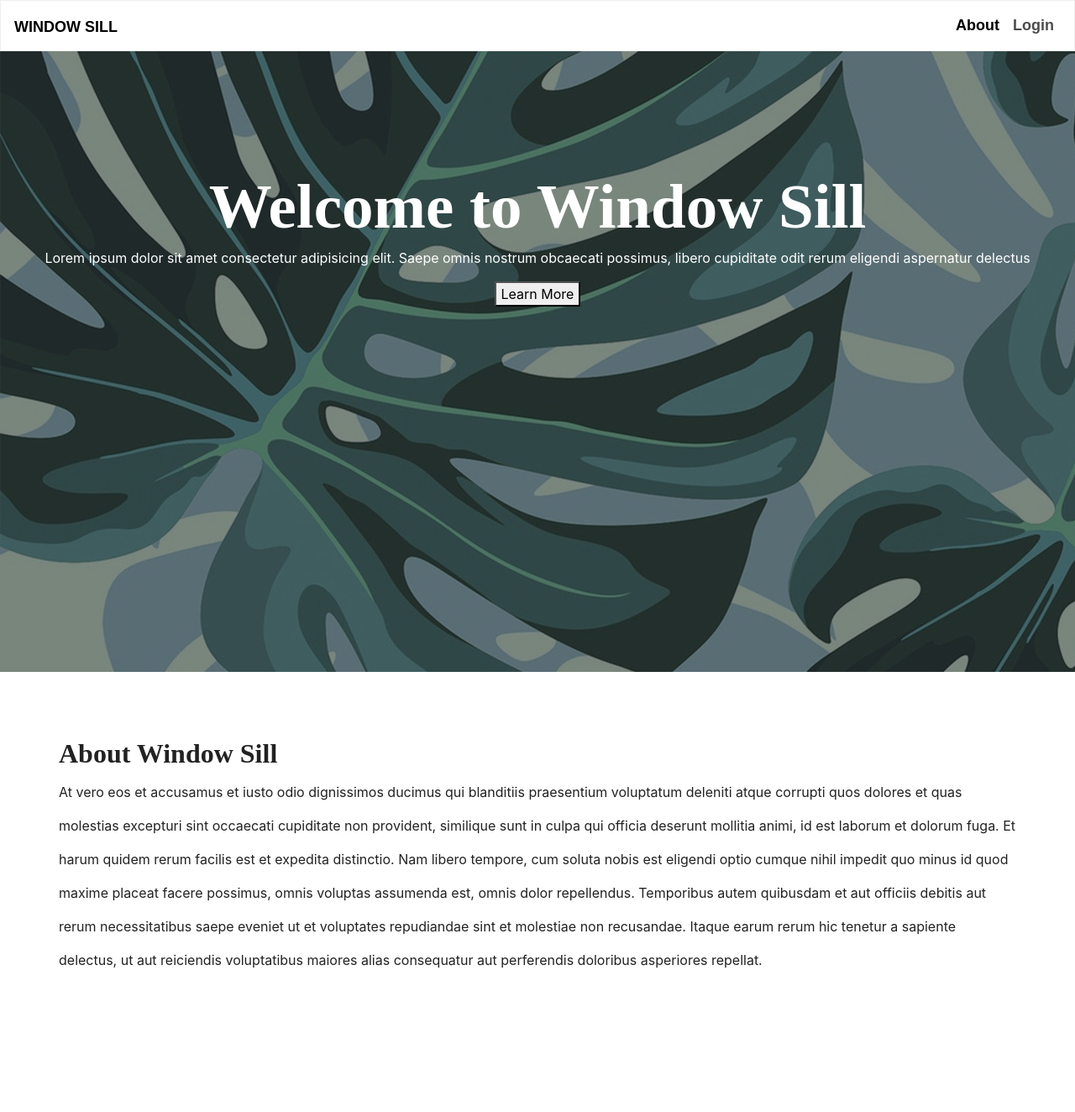
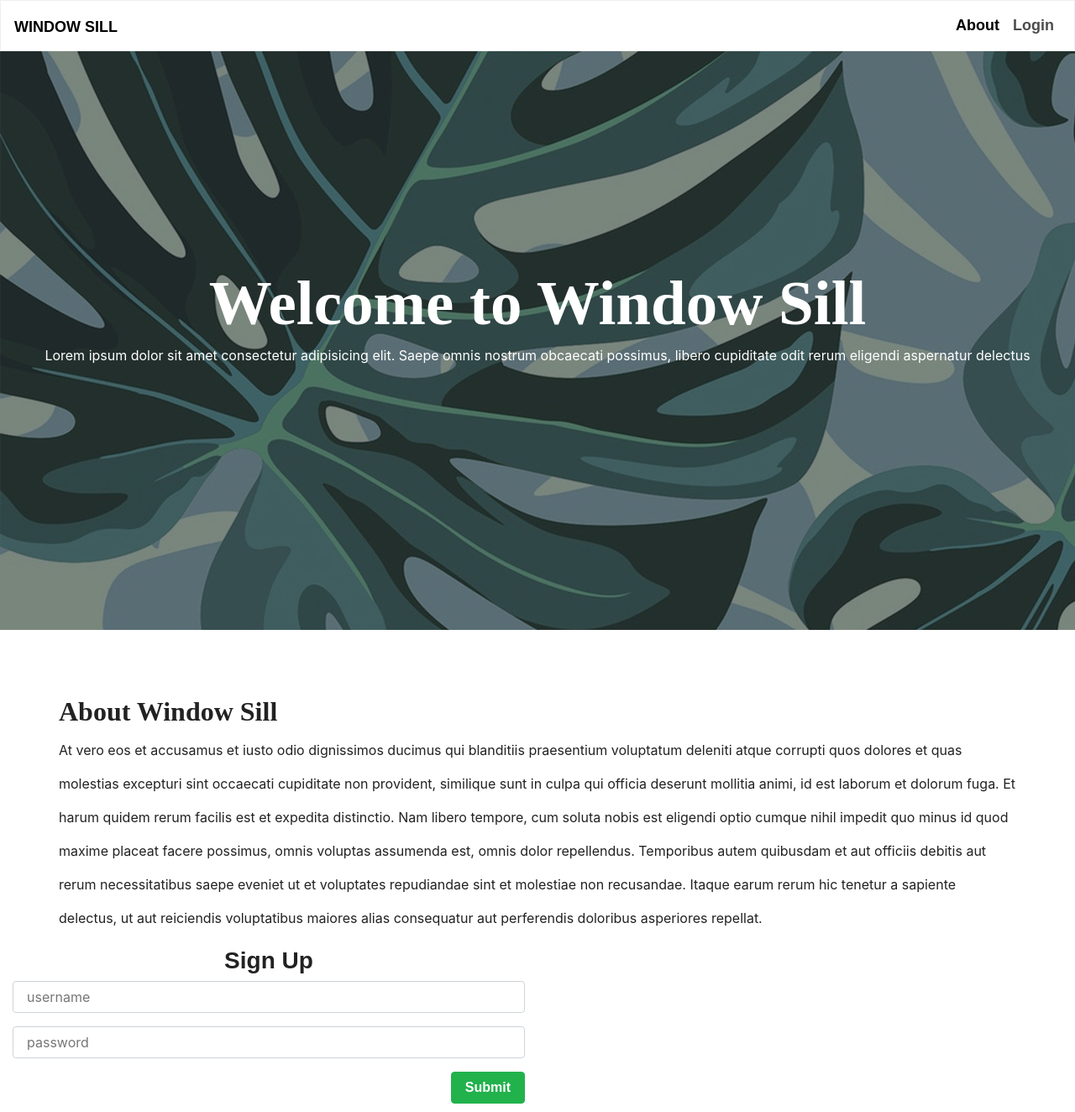
Before and after one commit to mjkdesign/window-sill, a React (Create React App) app in the folder client/: page / in a window 1280 px wide. Shown: the whole page at 84% size. Before the commit the page ends 1179 px from the top, so only its background shows below. Built offline with nearby package versions, Linux system fonts and the light colour scheme; a web font is replaced by a local one.

Commit message:
re-added sign-up page to landing, removed 'learn more' button from welcome page, made navbar fixed to top

```diff
--- a/client/src/components/About/about.css
+++ b/client/src/components/About/about.css
@@ -37,7 +37,7 @@
     /* margin-top: 60%; */
 }
 
-.abtText {
+/* .abtText {
     display: flex;
     flex-wrap: wrap;
     justify-content: center;
@@ -46,4 +46,4 @@
 
     border-width: 2px;
     border-color: black;
-}
+} */
--- a/client/src/components/Grid/index.js
+++ b/client/src/components/Grid/index.js
@@ -17,7 +17,7 @@ export function Row({ fluid, children }) {
 export function Col({ size, children }) {
   return (
     <div
-      // className={size.split(" ").map(size => "col-" + size).join(" ")}
+      className={size.split(" ").map(size => "col-" + size).join(" ")}
     >
       {children}
     </div>
--- a/client/src/components/Landing/index.js
+++ b/client/src/components/Landing/index.js
@@ -9,10 +9,10 @@ class Landing extends Component {
         return(
     <Container fluid>
         <Row class="row align-items-center">
+            <div classname="col"></div>
             <div className='homeContainer'>
                 <h2> Welcome to Window Sill</h2>
                     <Col size="m-12"> <p className='d-flex justify-content-center'>Lorem ipsum dolor sit amet consectetur adipisicing elit. Saepe omnis nostrum obcaecati possimus, libero cupiditate odit rerum eligendi aspernatur delectus</p></Col>
-                <button>Learn More </button>
             </div>
         </Row>
     </Container>
--- a/client/src/components/Landing/landing.css
+++ b/client/src/components/Landing/landing.css
@@ -1,6 +1,6 @@
 .homeContainer {
     width: 100%;
-    height: 800px;
+    height: 750px;
     background-image: urL('../../images/landing_1920x1080_dark.jpg');
     color: white;
 
@@ -9,7 +9,7 @@
 .homeContainer > h2 {
     text-align: center;
     font-size: 75px;
-    padding-top: 16%;
+    padding-top: 25%;
     font-family: 'Libre Baskerville', serif;
     margin-top: auto;
 }
--- a/client/src/pages/home.js
+++ b/client/src/pages/home.js
@@ -26,13 +26,6 @@ class Homepage extends Component {
     console.log('creating a new user: ', this.state.username);
   }
 
-  scrollTo() {
-    scroller.scrollTo('scroll-to-element', {
-      duration: 800,
-      delay: 0,
-      smooth: 'easeOutQuint'
-    })
-  }
 
     render(){
       console.log(this.state);
@@ -41,6 +34,30 @@ class Homepage extends Component {
             <Row>
               <Landing></Landing>
               <About></About>
+              <Col size="md-6">
+                <h3 className="text-center">Sign Up</h3>
+                <div className="">
+                <form>
+                  <Input
+                    value={this.state.username}
+                    onChange={this.handleChange}
+                    name="username"
+                    placeholder="username"
+                   />
+                   <Input
+                    value={this.state.password}
+                    onChange={this.handleChange}
+                    name="password"
+                    placeholder="password"
+                   />
+                   <FormBtn
+                    onClick={this.handleSubmit}
+                   >
+                      Submit
+                    </FormBtn>
+                </form>
+                </div>
+              </Col>
             </Row>
           </Container>
         );
```
